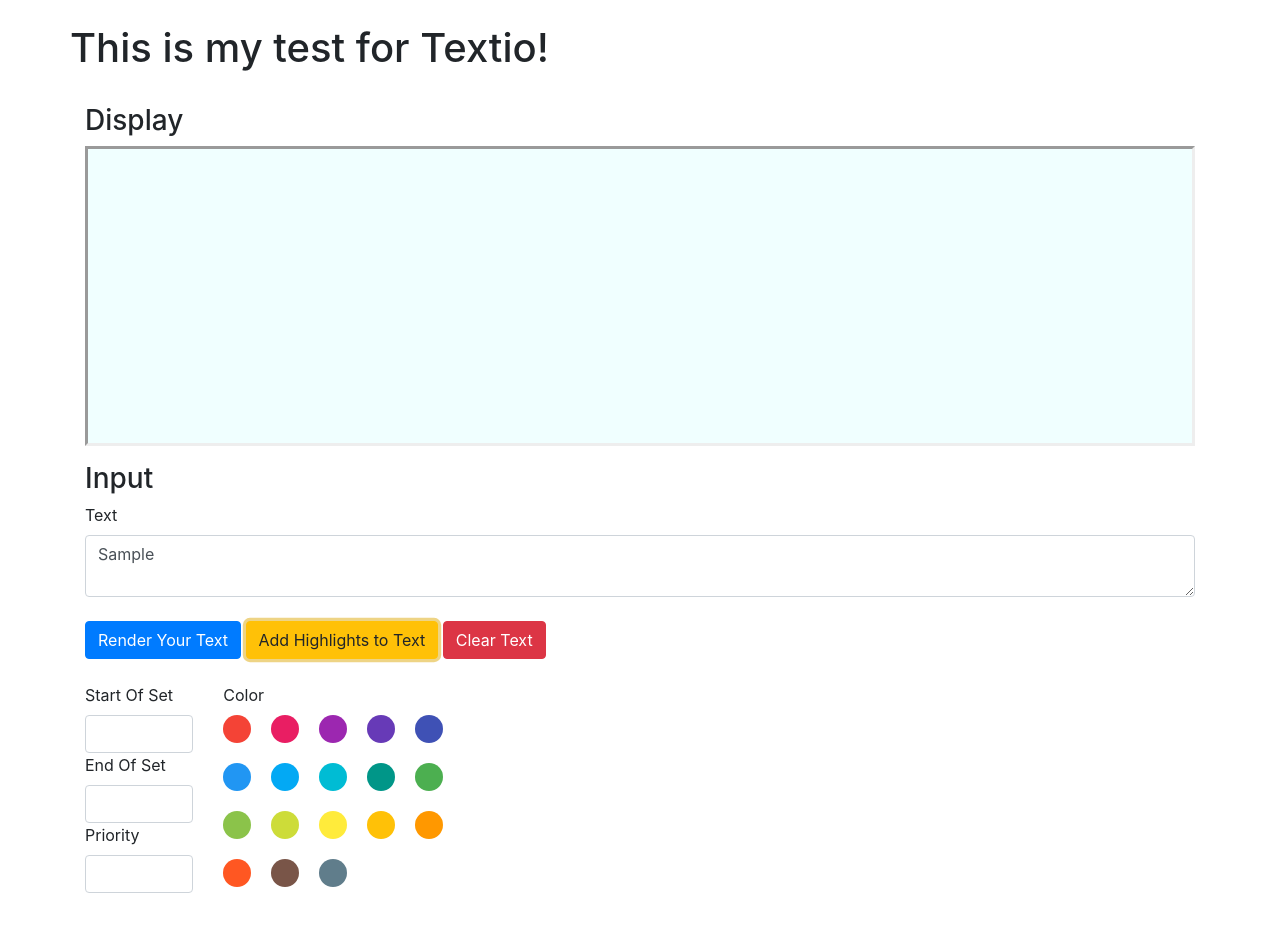
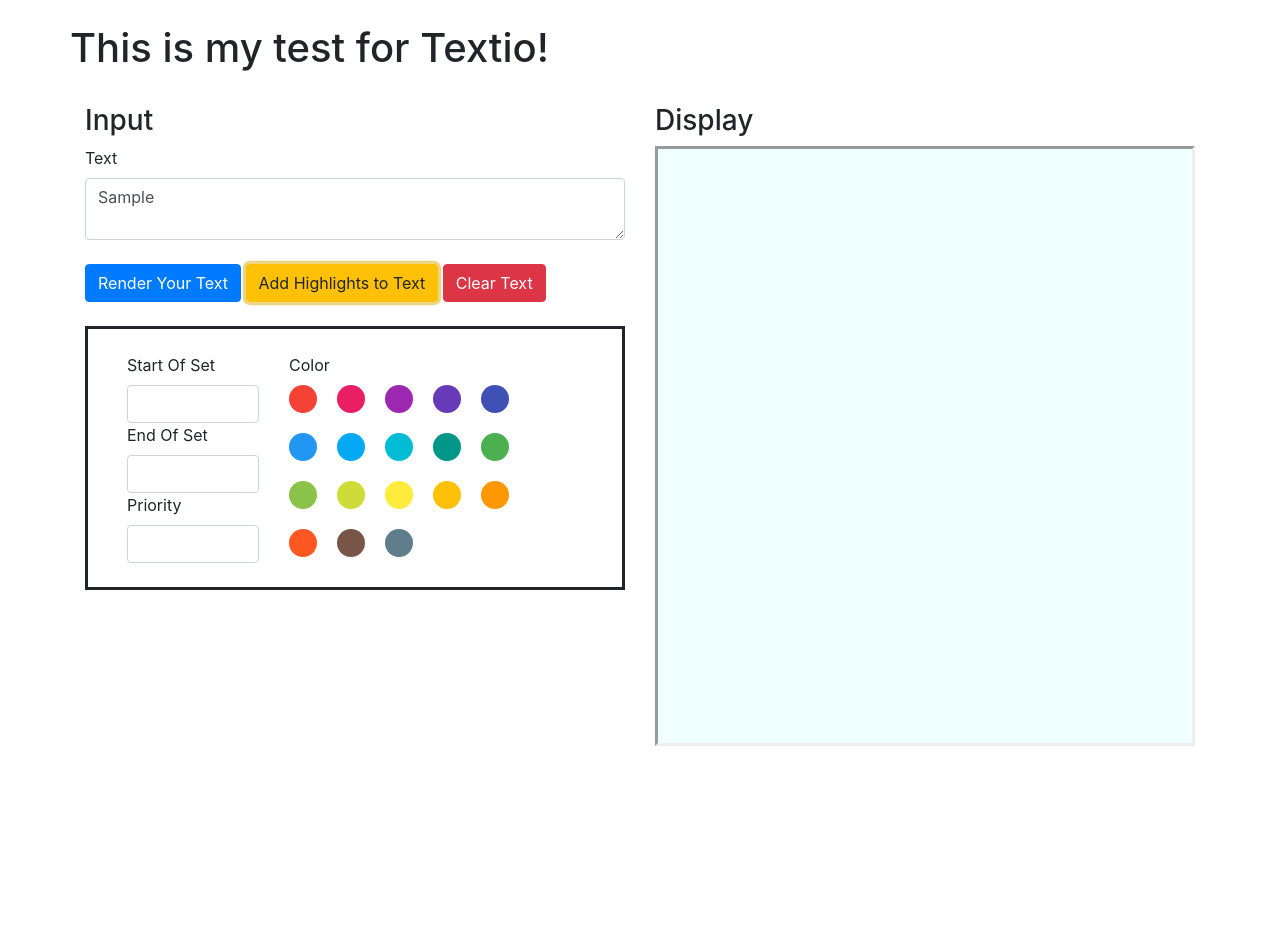
Before and after one commit to Brandoncyu/highlight-priority, a React (Create React App) app: page / in a window 1280 px wide. Both pictures are taken after typing "Sample" into the empty fields and a click on the button "Add Highlights to Text". Shown: the top 932 px of the page. After the commit the page ends 812 px from the top, so only its background shows below. Built offline with nearby package versions, Linux system fonts and the light colour scheme.

Commit message:
changed format from vertical to horizontal

```diff
--- a/src/App.css
+++ b/src/App.css
@@ -3,17 +3,22 @@
 }
 
 #display {
-  height: 300px;
+  height: 600px;
   border-style: inset;
   background-color: azure;
   overflow-y: scroll;
 }
 
 #highlight-holder {
-  height: 260px;
+  overflow-x: scroll;
+  overflow-x: hidden;
+  height: 400px
 }
 
 .highlight {
-  height: 260px;
-  width: 800px
+  border-style: solid;
 }
+
+#footer {
+  height: 50px
+}
--- a/src/App.js
+++ b/src/App.js
@@ -62,10 +62,9 @@
   render() {
     return (
       <Container>
-        <Display
-          text={this.state.displayText}
-          highlights={this.state.displayHighlights}
-        />
+        <Row className="my-4">
+          <h1>This is my test for Textio!</h1>
+        </Row>
         <Row>
           <Col>
             <h3>Input</h3>
@@ -83,7 +82,7 @@
               <Button color="warning" onClick={this.addHighlights}>Add Highlights to Text</Button>{' '}
               <Button color="danger" onClick={this.clear}>Clear Text</Button>
               {this.state.highlightsOn &&
-                <div id="highlight-holder">
+                <div id="highlight-holder" className="my-4">
                   {this.state.highlights.map((highlight, index)=>
                    <Highlights
                     key={index}
@@ -94,11 +93,16 @@
                  )}
                </div>
               }
-
-
             </Form>
           </Col>
+          <Col>
+            <Display
+              text={this.state.displayText}
+              highlights={this.state.displayHighlights}
+            />
+          </Col>
         </Row>
+        <div id="footer"></div>
       </Container>
     );
   }
--- a/src/components/display.js
+++ b/src/components/display.js
@@ -38,10 +38,6 @@
   reducedHighVals.push(finalTemplate)
 
   return (
-    <div>
-      <Row className="my-4">
-        <h1>This is my test for Textio!</h1>
-      </Row>
     <Row>
       <Col>
         <h3>Display</h3>
@@ -52,7 +48,6 @@
         </p>
       </Col>
     </Row>
-    </div>
   );
 }
 
--- a/src/components/highlights.js
+++ b/src/components/highlights.js
@@ -13,10 +13,9 @@
   }
 
   return (
-    <div className="highlight">
-      <FormGroup className = "my-4">
-        <Row>
-          <Col xl="2">
+    <FormGroup className="highlight">
+      <Row className = "my-4 mx-4">
+        <Col xl="4">
           <Label htmlFor="user-text">Start Of Set</Label>
           <Input
             type="number"
@@ -53,7 +52,6 @@
         </Col>
       </Row>
     </FormGroup>
-    </div>
   );
 }
 
```
Lines whose indentation alone changed are shown as unchanged.
